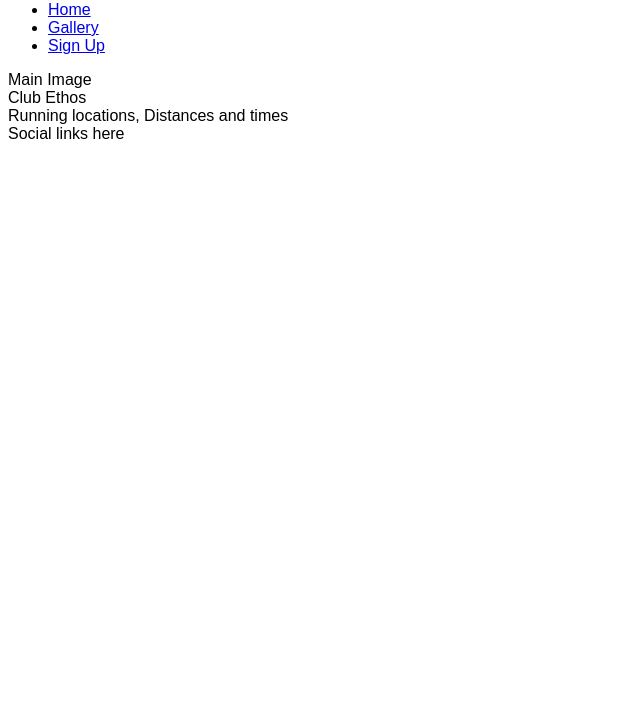
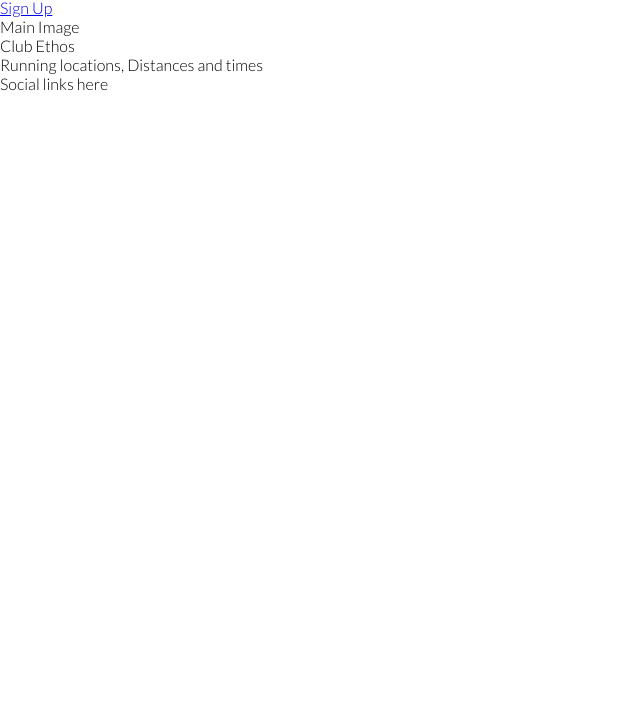
Before and after one commit to KeelanAnderson/Love-Running, a plain HTML site: page index.html in a window 1280 px wide. Shown: the part 79-800 px from the top of the page, without its empty margins (0-640 px from the left). Drawn offline with Linux system fonts and the light colour scheme.

Commit message:
add google fonts and remove default padding, margins amd borders

```diff
--- a/assets/css/style.css
+++ b/assets/css/style.css
@@ -1,3 +1,11 @@
+@import url('https://fonts.googleapis.com/css2?family=Lato:wght@300&family=Oswald&display=swap');
+
+*{
+    padding:0;
+    margin:0;
+    border:none;
+}
 body{
-    font-family:Arial, Helvetica, sans-serif;
+    font-family: Lato, sans-serif;
+    font-weight:300;
 }
```
